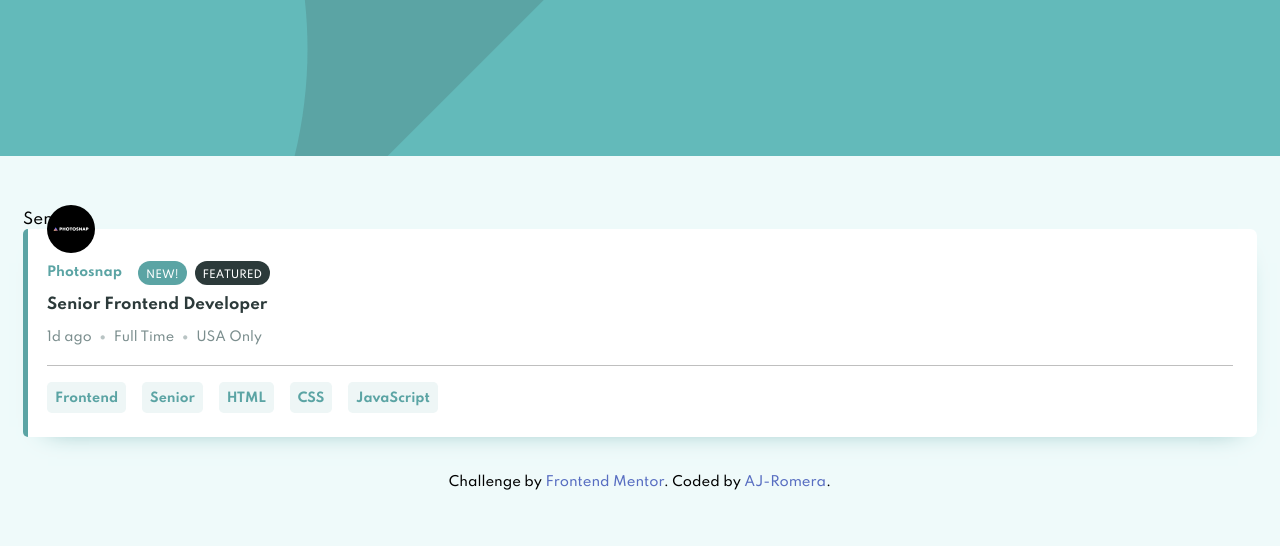
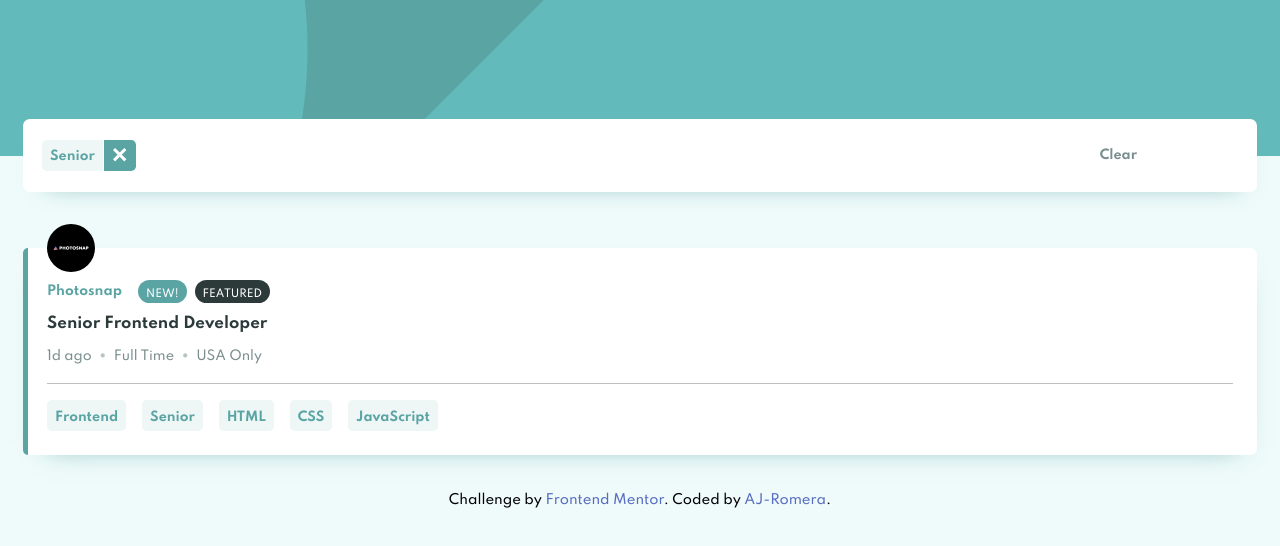
Before and after one commit to AJ-Romera/dynamic-job-listings-fm, a React (Create React App) app: page / in a window 1280 px wide. Both pictures are taken after a click on the element "Senior". Shown: the top 546 px of the page. Built offline with nearby package versions, Linux system fonts and the light colour scheme.

Commit message:
CHNG: Style the FilterTable

```diff
--- a/src/App.js
+++ b/src/App.js
@@ -9,21 +9,79 @@ import Header from './components/Header';
 const Container = styled.main`
 	width: auto;
 	margin: 3.438rem auto 0 auto;
-	margin-top: 3.438rem;
 	padding: 0 1.438rem;
 `;
 
-/* const Card = styled.div`
+const FilterTable = styled.div`
+	display: flex;
+	flex-direction: row;
+	align-items: center;
 	width: 100%;
-	height: auto;
-	position: relative;
-	margin-bottom: 2.375rem;
-	padding: 2rem 1.5rem 1.5rem 1.5rem;
+	margin-top: -5.75rem;
+	margin-bottom: 3.5rem;
+	padding: 0.8rem 1.188rem;
 	border-radius: 0.425rem;
 	background-color: #ffffff;
 	-webkit-box-shadow: 3px 12px 26px -22px var(--desaturated-dark-cyan);
 	box-shadow: 3px 12px 26px -22px var(--desaturated-dark-cyan);
-`; */
+`;
+
+const TableLeft = styled.div`
+	display: flex;
+	flex-wrap: wrap;
+	width: 80%;
+`;
+
+const Keyword = styled.span`
+	position: relative;
+	display: flex;
+	flex-direction: row;
+	justify-content: center;
+	align-items: center;
+	background-color: var(--light-grayish-cyan-filter-tablets);
+	margin: 0.5rem 3rem 0.5rem 0rem;
+	padding: 0.6rem 0.5rem 0.4rem 0.5rem;
+	border-radius: 0.3rem 0 0 0.3rem;
+	font-size: 0.79rem;
+	color: var(--desaturated-dark-cyan);
+	text-transform: capitalize;
+	font-weight: 700;
+
+	&:after {
+		position: absolute;
+		right: -2.1rem;
+		top: 0;
+		bottom: 0;
+		content: '';
+		padding: 0.7rem 1rem;
+		border-radius: 0 0.3rem 0.3rem 0;
+		background-color: var(--desaturated-dark-cyan);
+		background-image: url(images/icon-remove.svg);
+		background-repeat: no-repeat;
+		background-position: center;
+		/* background-size: auto; */
+	}
+
+	&:hover:after {
+		cursor: pointer;
+		background-color: var(--very-dark-grayish-cyan);
+	}
+`;
+
+const TableRight = styled.div`
+	display: flex;
+	width: 20%;
+	justify-content: center;
+	align-items: center;
+	font-size: 0.79rem;
+	font-weight: 700;
+	color: var(--dark-grayish-cyan);
+
+	&:hover {
+		cursor: pointer;
+		text-decoration: underline;
+	}
+`;
 
 function App() {
 	const [jobs, setJobs] = useState([]);
@@ -57,9 +115,15 @@ function App() {
 		<div className='App'>
 			<Header />
 			<Container>
-				<div>
-					{filter.length > 0 && filter.map((fi) => <span>{fi}</span>)}
-				</div>
+				<FilterTable>
+					<TableLeft>
+						{filter.length > 0 &&
+							filter.map((filteredKeyword) => (
+								<Keyword>{filteredKeyword}</Keyword>
+							))}
+					</TableLeft>
+					<TableRight>Clear</TableRight>
+				</FilterTable>
 				{jobs.length === 0 ? (
 					<p>No jobs found...</p>
 				) : (
```
